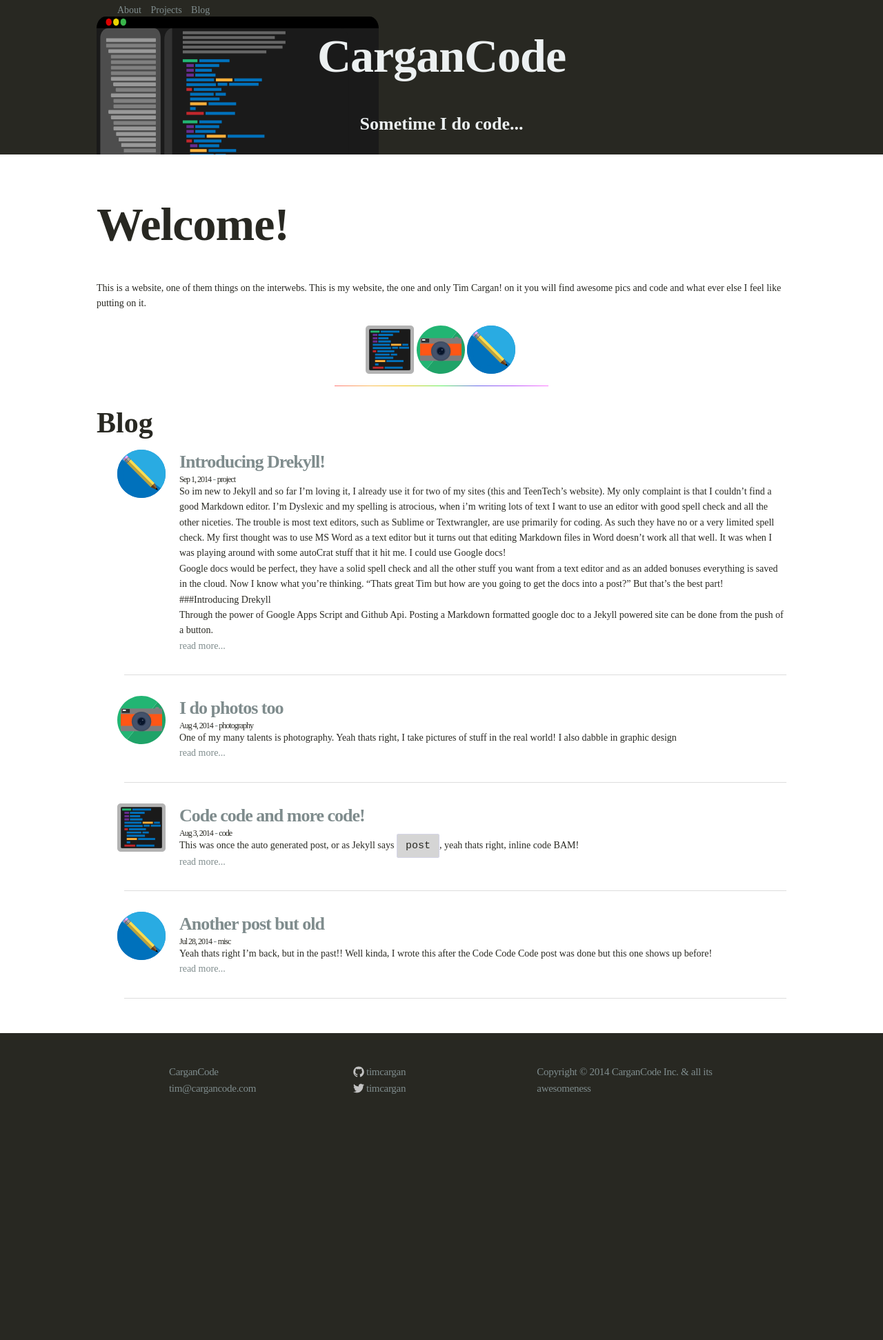
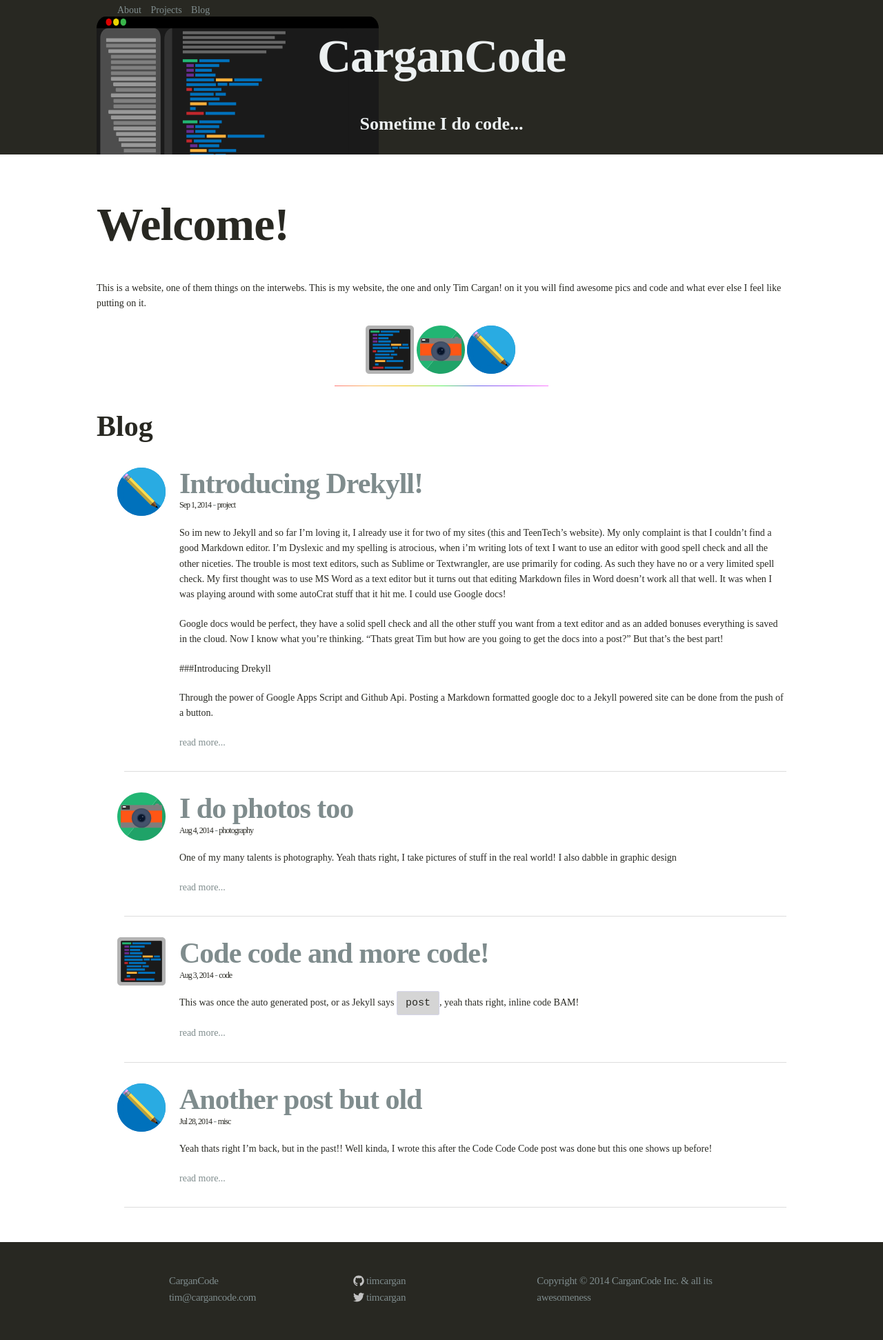
Before and after one commit to CarganCode/CarganCode.github.io, a Jekyll site: the page built from index.html, in a window 1280 px wide. Shown: the whole page at 69% size. Built offline with Jekyll 4.4.1, drawn with Linux system fonts in a browser that asks for light colours; before the commit the page ends 1640 px from its top, so only the background shows below that.

Commit message:
Blog summaries look nicer

```diff
--- a/blog/index.html
+++ b/blog/index.html
@@ -6,7 +6,6 @@
 <h1>Blog</h1>
 
 <div class="post-list-wrap">
-
   <ul class="posts">
     {% for post in paginator.posts %}
       <li>
@@ -21,7 +20,7 @@
 
       			{% endif %}
       		</div>
-      		<h3>{{ post.title }}</h3>
+      		<h2>{{ post.title }}</h2>
 
 	      	<div class="post-meta">
 		        <span class="post-date">{{ post.date | date: "%b %-d, %Y" }}</span>
--- a/css/4-pages/_default.scss
+++ b/css/4-pages/_default.scss
@@ -40,9 +40,7 @@
 .posts {
 	display: block;
 	list-style-type: none;
-	p {
-		margin: 0;
-	}
+
 
 	li {
     	margin-bottom: 30px;
--- a/index.html
+++ b/index.html
@@ -2,7 +2,6 @@
 layout: default
 ---
 
-<div class="home">
 <h1> Welcome! </h1>
 <p> This is a website, one of them things on the interwebs. This is my website, the one and only Tim Cargan! on it you will find awesome pics and code and what ever else I feel like putting on it.
 </p>
@@ -14,9 +13,9 @@
 
 <hr class="hr_color">
 
-<div class="post-list-wrap">
 <h2>Blog</h2>
 
+<div class="post-list-wrap">
   <ul class="posts">
     {% for post in site.posts %}
       <li>
@@ -31,7 +30,7 @@
 
             {% endif %}
           </div>
-      		<h3>{{ post.title }}</h3>
+          <h2>{{ post.title }}</h2>
 
           <div class="post-meta">
             <span class="post-date">{{ post.date | date: "%b %-d, %Y" }}</span>
@@ -46,6 +45,7 @@
           </div>
         </a>
 
+        <br>
         <span class"post-exert"> {{ post.excerpt | markdown }} </span>
         <a href="{{ post.url | prepend: site.baseurl }}"> read more... </a>
 
@@ -54,5 +54,3 @@
     {% endfor %}
   </ul>
 </div>
-
-</div>
```
Lines whose indentation alone changed are shown as unchanged.
